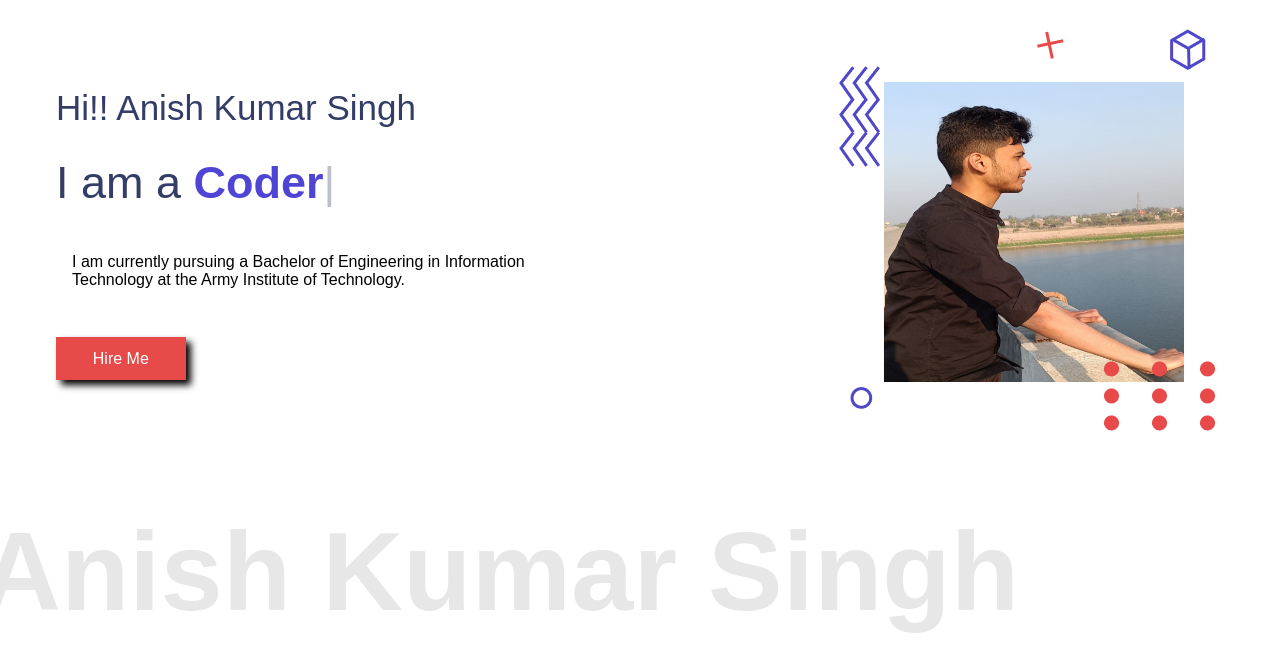
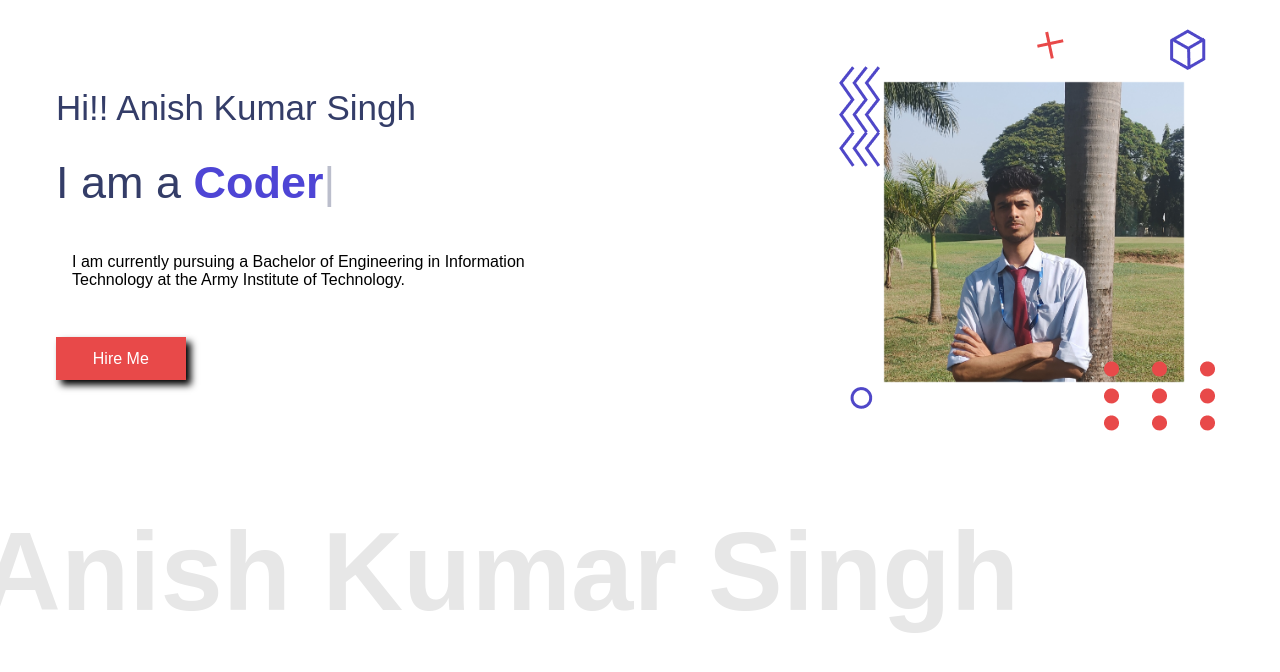
Before and after one commit to 22ANISH/portfoilo, a plain HTML site: page index.html in a window 1280 px wide. Shown: the part 118-790 px from the top of the page. Drawn offline with nearby package versions, Linux system fonts and the light colour scheme; files whose address does not match are found by name.

Commit message:
Add files via upload

```diff
--- a/index.html
+++ b/index.html
@@ -58,7 +58,7 @@
                         <img src="./userAsset/plus.png" alt="" />
             </div>
    	 		<div class="user-image">
-   	 			<img src="2.jpeg" alt="" width="300px" height="300px">
+   	 			<img src="2.jpg" alt="" width="300px" height="300px">
    	 		</div>
 
    	 	</div>
```
